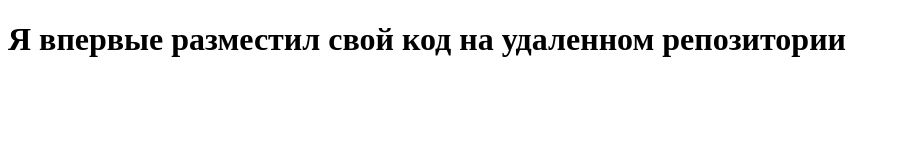
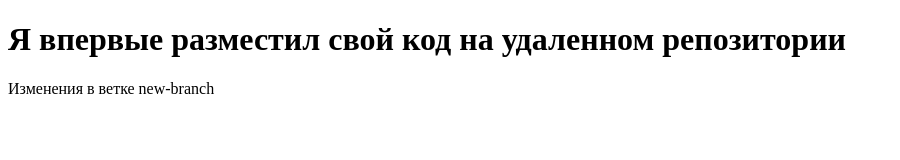
Before and after one commit to sixzeres/test-repo, a plain HTML site: page index.html in a window 1280 px wide. Shown: the whole page, without its empty margins (0-900 px from the left). Drawn offline with Linux system fonts and the light colour scheme.

```diff
--- a/index.html
+++ b/index.html
@@ -7,5 +7,6 @@
 </head>
 <body>
     <h1>Я впервые разместил свой код на удаленном репозитории</h1>
+    <p>Изменения в ветке new-branch</p>
 </body>
 </html>
```
